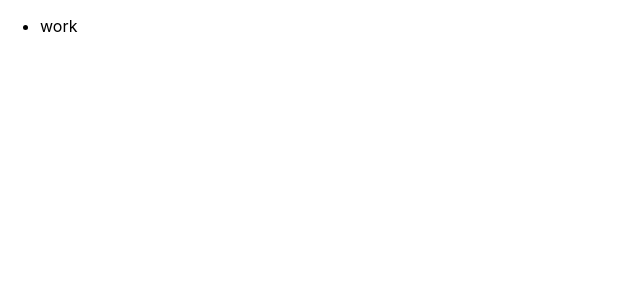
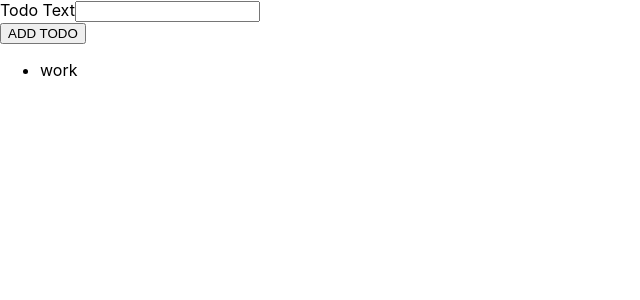
Before and after one commit to muhammadyousuf/React-Typescript-Todo, a React (Create React App) app: page / in a window 1280 px wide. Shown: the top 300 px of the page, without its empty margins (0-640 px from the left). Built offline with nearby package versions, Linux system fonts and the light colour scheme.

Commit message:
useRef for typescript

```diff
--- a/src/App.tsx
+++ b/src/App.tsx
@@ -1,13 +1,14 @@
 import React from 'react';
 import './App.css';
 import TodoList from './component/TodoList'
-
+import NewTodo from './component/NewTodo';
 const App: React.FC = () => {
   const todos = [{ id: "1", text: "work" }];
-  const data = ""
+
   return (
     <div >
-      <TodoList items={todos} value={data} />
+      <NewTodo />
+      <TodoList items={todos}  />
     </div>
   );
 }
--- /dev/null
+++ b/src/component/NewTodo.tsx
@@ -0,0 +1,24 @@
+import React, { useRef } from 'react';
+
+const NewTodo: React.FC = () => {
+    const textInputRef = useRef<HTMLInputElement>(null);
+
+    const todoSubmitHandler = (event: React.FormEvent) => {
+        event.preventDefault();
+        const enteredText = textInputRef.current!.value;
+        console.log(enteredText)
+
+    }
+
+    return (
+        <form onSubmit={todoSubmitHandler} >
+            <div>
+                <label>Todo Text</label>
+                <input type="text" id="todo-text" ref={textInputRef} />
+            </div>
+            <button type="submit" >ADD TODO</button>
+        </form>
+    )
+}
+
+export default NewTodo;
--- a/src/component/TodoList.tsx
+++ b/src/component/TodoList.tsx
@@ -4,8 +4,7 @@ interface TodoListProps {
     items: {
         id: string,
         text: string
-    }[],
-    value : ""
+    }[]
 
 
 };
```
